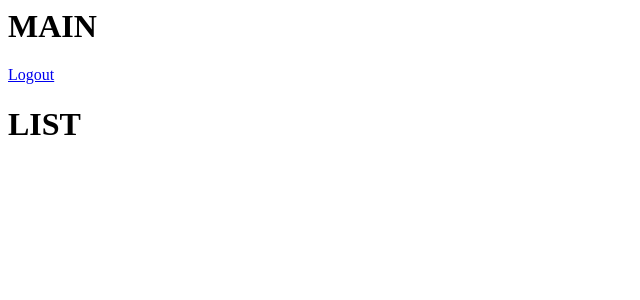
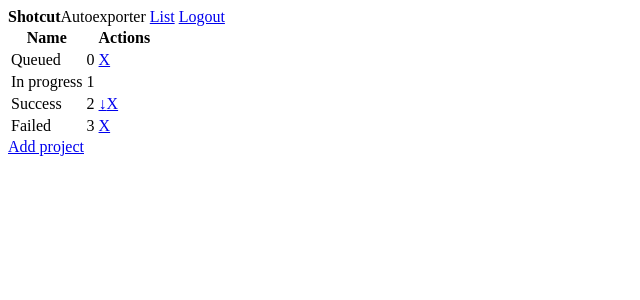
Before and after one commit to simonmicro/Shotcut-Autoexporter, a Flask app: page /list in a window 1280 px wide. Shown: the top 300 px of the page, without its empty margins (0-640 px from the left). Run offline with Flask 2, Linux system fonts and the light colour scheme; a user stored in the database is signed in.

Commit message:
Started to implement basic templates

```diff
--- a/autoexporter/app/__init__.py
+++ b/autoexporter/app/__init__.py
@@ -1,5 +1,5 @@
 from flask import Flask
-from app.user import User
+from app.models import User
 from flask_login import LoginManager
 import os
 
--- a/autoexporter/app/forms.py
+++ b/autoexporter/app/forms.py
@@ -3,6 +3,6 @@ from wtforms import PasswordField, BooleanField, SubmitField
 from wtforms.validators import DataRequired
 
 class LoginForm(FlaskForm):
-    password = PasswordField('Password', validators=[DataRequired()])
+    password = PasswordField('Password', validators=[DataRequired()], render_kw={'autofocus': True})
     remember_me = BooleanField('Remember Me')
     submit = SubmitField('Login')
--- a/autoexporter/app/user.py
+++ b/autoexporter/app/models.py
@@ -1,5 +1,10 @@
 from flask_login import UserMixin
 from werkzeug.security import generate_password_hash, check_password_hash
+
+STATUS_QUEUED = 0
+STATUS_WORKING = 1
+STATUS_SUCCESS = 2
+STATUS_FAILURE = 3
 
 class User(UserMixin):
     def __init__(self):
--- a/autoexporter/app/routes.py
+++ b/autoexporter/app/routes.py
@@ -2,8 +2,27 @@ from flask import render_template, redirect, url_for, flash, request
 from flask_login import current_user, login_user, logout_user, login_required
 from werkzeug.urls import url_parse
 from app import app
-from app.user import User
+from app.models import User, STATUS_QUEUED, STATUS_WORKING, STATUS_SUCCESS, STATUS_FAILURE
 from app.forms import LoginForm
+
+projects = [
+    {
+        'name':'Queued',
+        'status':STATUS_QUEUED
+    },
+    {
+        'name':'In progress',
+        'status':STATUS_WORKING
+    },
+    {
+        'name':'Success',
+        'status':STATUS_SUCCESS
+    },
+    {
+        'name':'Failed',
+        'status':STATUS_FAILURE
+    }
+]
 
 @app.route('/')
 def index():
@@ -30,9 +49,24 @@ def login():
         return redirect(next_page)
     return render_template('login.html', title='LOGIN', form=form)
 
+@app.route('/delete')
+@login_required
+def delete():
+    flash('TODO')
+    flash('delete')
+    return redirect('list')
+
+@app.route('/download')
+@login_required
+def download():
+    flash('TODO')
+    flash('download')
+    return redirect('list')
+
 @app.route('/logout')
 @login_required
 def logout():
+    flash('Bye!')
     logout_user()
     return redirect(url_for('login'))
 
@@ -40,7 +74,7 @@ def logout():
 @login_required
 def list():
     # TODO: List current projects (queued, in progress, success, failure), Logout, Add project
-    return render_template('list.html', title='LIST')
+    return render_template('list.html', title='LIST', projects=projects)
 
 @app.route('/upload')
 @login_required
--- /dev/null
+++ b/autoexporter/app/templates/flash.html
@@ -0,0 +1,9 @@
+{% with messages = get_flashed_messages() %}
+{% if messages %}
+<ul id="flash">
+    {% for message in messages %}
+    <li>{{ message }}</li>
+    {% endfor %}
+</ul>
+{% endif %}
+{% endwith %}
--- a/autoexporter/app/templates/list.html
+++ b/autoexporter/app/templates/list.html
@@ -1,5 +1,23 @@
 {% extends "main.html" %}
 
 {% block main %}
-    <h1>LIST</h1>
+    <table id="project-list">
+        <thead>
+            <th>Name</th>
+            <th></th>
+            <th>Actions</th>
+        </thead>
+
+        <tbody>
+            {% for project in projects %}
+            <tr class="project-status project-status-{% if project.status == 0 %}queued{% elif project.status == 1 %}working{% elif project.status == 2 %}success{% elif project.status == 3 %}failed{% endif %}">
+                <td>{{ project.name }}</td>
+                <td>{{ project.status }}</td>
+                <td>{% if project.status == 2 %}<a href="{{ url_for('download', name=project.name) }}">↓</a>{% endif %}{% if project.status != 1 %}<a href="{{ url_for('delete', name=project.name) }}">X</a>{% endif %}</td>
+            </tr>
+            {% endfor %}
+        </tbody>
+    </table>
+
+    <a href="{{ url_for('upload') }}">Add project</a>
 {% endblock %}
--- a/autoexporter/app/templates/login.html
+++ b/autoexporter/app/templates/login.html
@@ -2,6 +2,9 @@
 
 {% block root %}
     <h1>LOGIN</h1>
+
+    {% include "flash.html" %}
+
     <form action="" method="post" novalidate>
         {{ form.hidden_tag() }}
         <p>
--- a/autoexporter/app/templates/main.html
+++ b/autoexporter/app/templates/main.html
@@ -1,7 +1,17 @@
 {% extends "root.html" %}
 
 {% block root %}
-    <h1>MAIN</h1>
-    <a href="{{ url_for('logout') }}">Logout</a>
+    <nav id="main-header">
+        <span>
+            <span id="main-header-title" href="/"><b>Shotcut</b>Autoexporter</span>
+            <a href="{{ url_for('list') }}" class="nav-link">List</a>
+        </span>
+        <span>
+            <a href="{{ url_for('logout') }}" class="nav-link">Logout</a>
+        </span>
+    </nav>
+
+    {% include "flash.html" %}
+
     {% block main %}{% endblock %}
 {% endblock %}
--- a/autoexporter/app/templates/root.html
+++ b/autoexporter/app/templates/root.html
@@ -1,18 +1,13 @@
-<html>
+<!doctype html>
+<html lang="en">
     <head>
-        <title>{{ title }}</title>
+        <meta charset="utf-8">
+        <meta name="viewport" content="width=device-width, initial-scale=1, shrink-to-fit=no">
+        <link rel="stylesheet" href="{{ url_for('static', filename='root.css') }}">
+        <script src="{{ url_for('static', filename='root.js') }}"></script>
+        <title>{{ title }} - ShotcutAutoexporter</title>
     </head>
     <body>
-        {% with messages = get_flashed_messages() %}
-        {% if messages %}
-        <ul>
-            {% for message in messages %}
-            <li>{{ message }}</li>
-            {% endfor %}
-        </ul>
-        {% endif %}
-        {% endwith %}
-
         {% block root %}{% endblock %}
     </body>
 </html>
--- a/autoexporter/run.py
+++ b/autoexporter/run.py
@@ -3,4 +3,4 @@ from app import login
 
 print('THIS IS AN TECHNICAL DEMO - DO NOT USE IN PRODUCTION UNTIL THIS MESSAGE DISAPPEARS!')
 
-app.run(host='0.0.0.0')
+app.run(host='0.0.0.0', port=5000)
```
Also changed, not shown: autoexporter/app/static/root.css (added), autoexporter/app/static/root.js (added), 1 other file.
